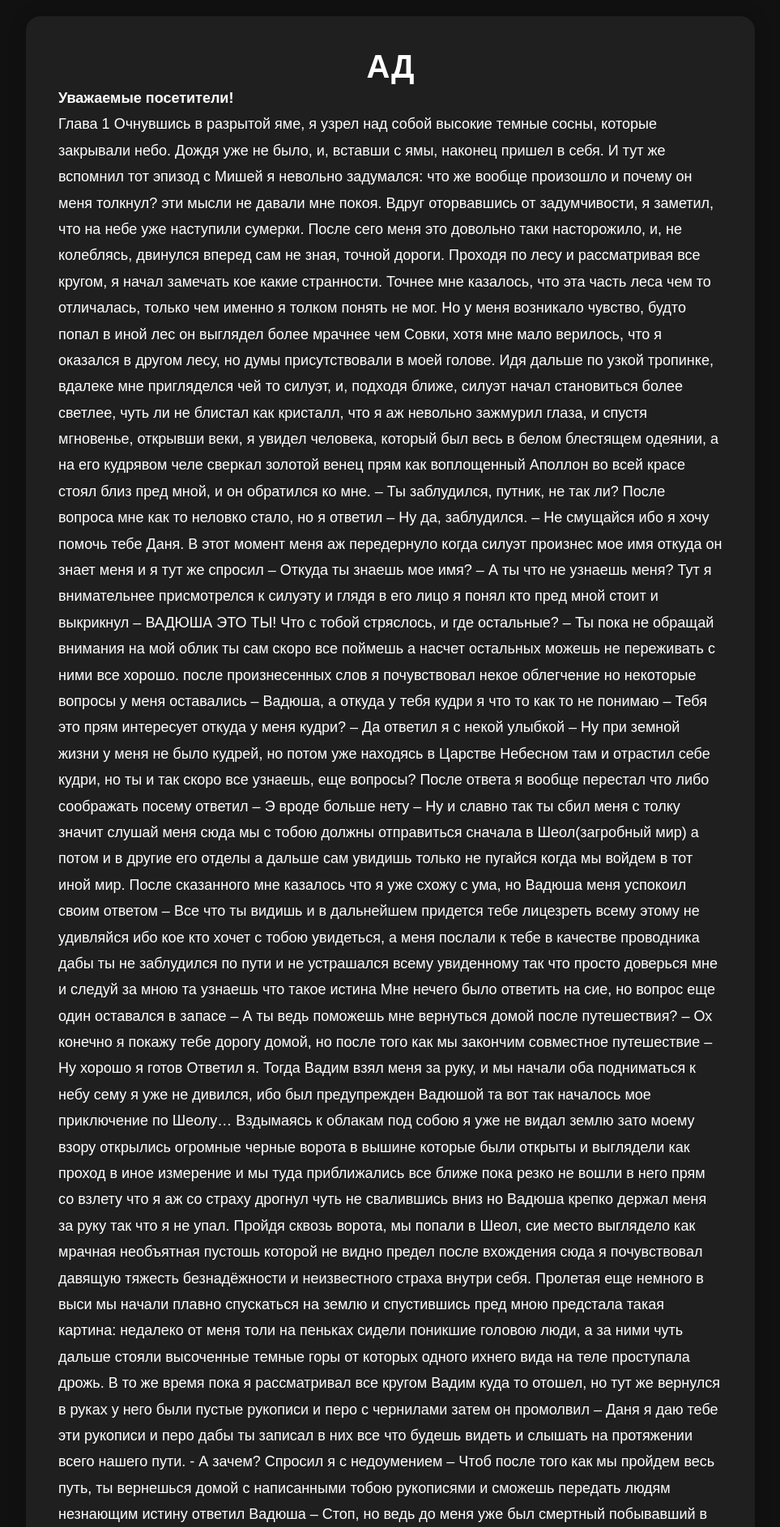
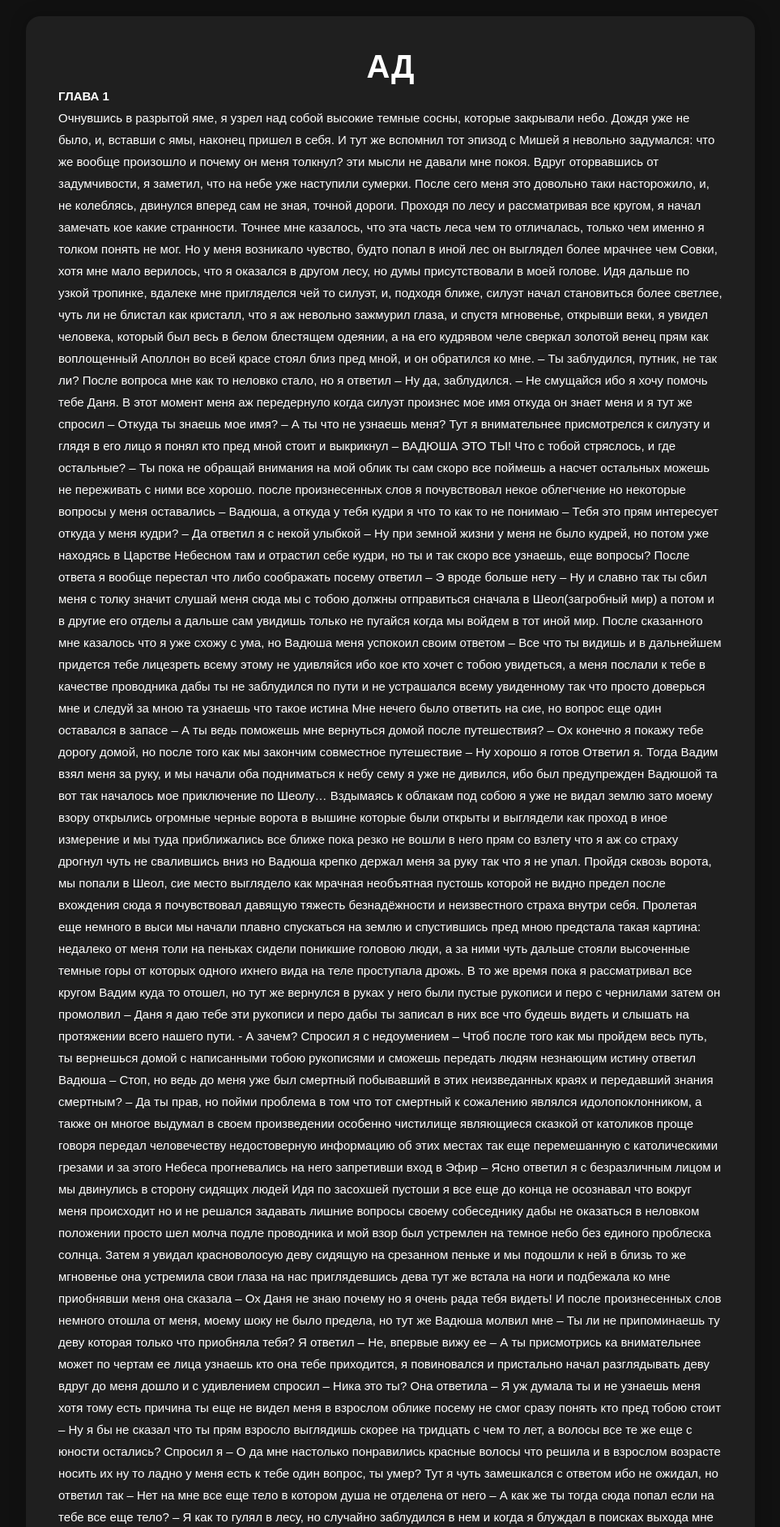
Before and after one commit to danilbarne/Booksite, a Flask app: page /ad in a window 1280 px wide. Shown: the part 91-1977 px from the top of the page at 81% size, without its empty margins (158-1121 px from the left). Run offline with Flask 3, Linux system fonts and the light colour scheme; data that the repository does not hold is empty.

Commit message:
текст 2

```diff
--- a/templates/ad.html
+++ b/templates/ad.html
@@ -9,9 +9,9 @@
         <h2 class="title" style="margin-top: 0;">АД</h2>
 
         <!-- ТЕКСТ ДЛЯ ЧТЕНИЯ (выровнен по левому краю, чтобы было удобно читать) -->
-        <div style="text-align: left; line-height: 1.8; font-size: 18px; margin-bottom: 40px;">
-            <p><strong>Уважаемые посетители!</strong></p>
-            <p>Глава 1
+        <div style="text-align: left; line-height: 1.8; font-size: 15px; margin-bottom: 40px;">
+            <p><strong>ГЛАВА 1</strong></p>
+            <p>
 
 Очнувшись в разрытой яме, я узрел над собой высокие темные сосны, которые закрывали небо. Дождя уже не было, и, вставши с ямы, наконец пришел в себя. И тут же вспомнил тот эпизод с Мишей я невольно задумался: что же вообще произошло и почему он меня толкнул? эти мысли не давали мне покоя. Вдруг оторвавшись от задумчивости, я заметил, что на небе уже наступили сумерки. После сего меня это довольно таки насторожило, и, не колеблясь, двинулся вперед сам не зная, точной дороги.
 Проходя по лесу и рассматривая все кругом, я начал замечать кое какие странности. Точнее мне казалось, что эта часть леса чем то отличалась, только чем именно я толком понять не мог. Hо у меня возникало чувство, будто попал в иной лес он выглядел более мрачнее чем Совки, хотя мне мало верилось, что я оказался в другом лесу, но думы присутствовали в моей голове.
```
